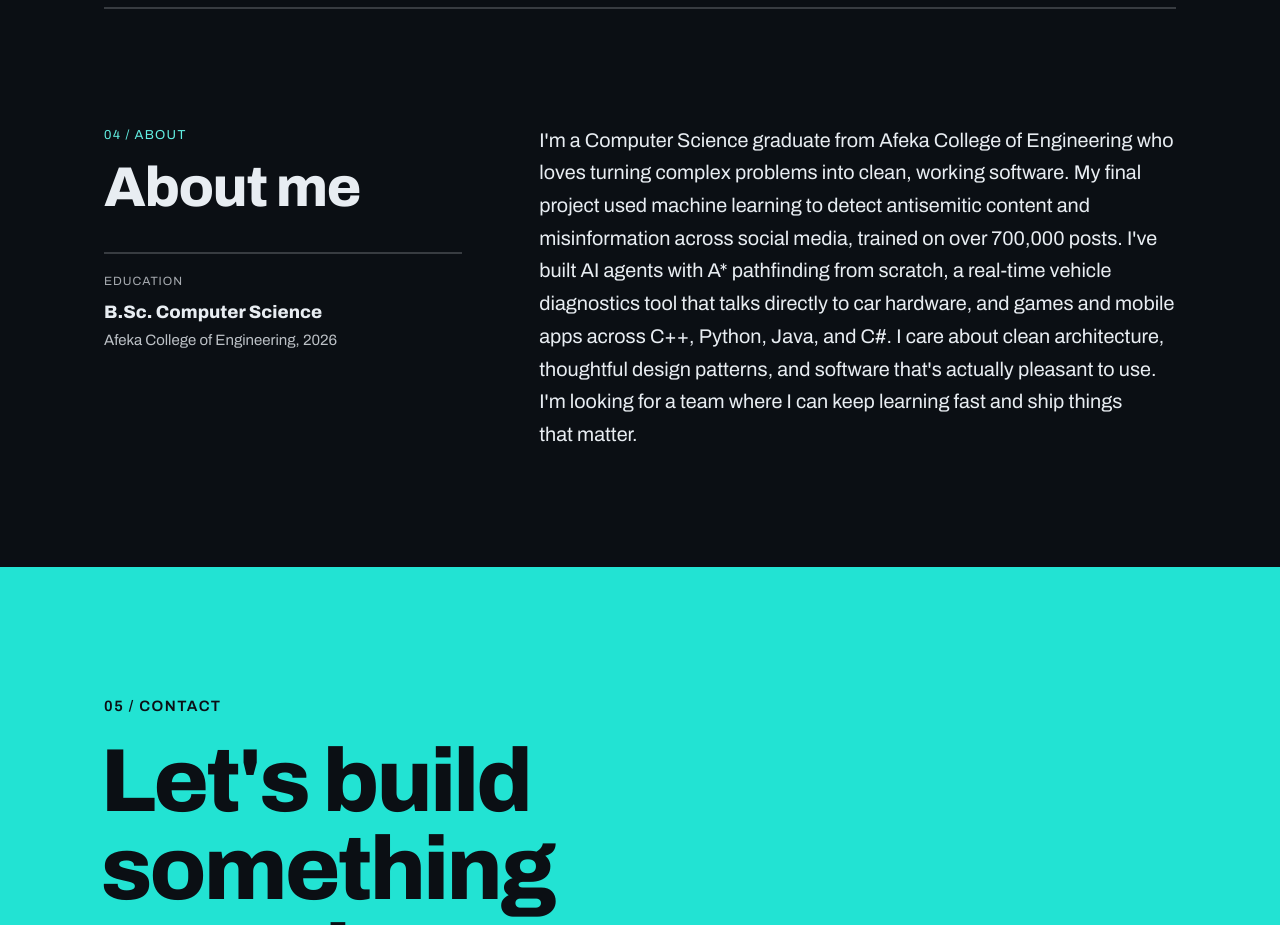
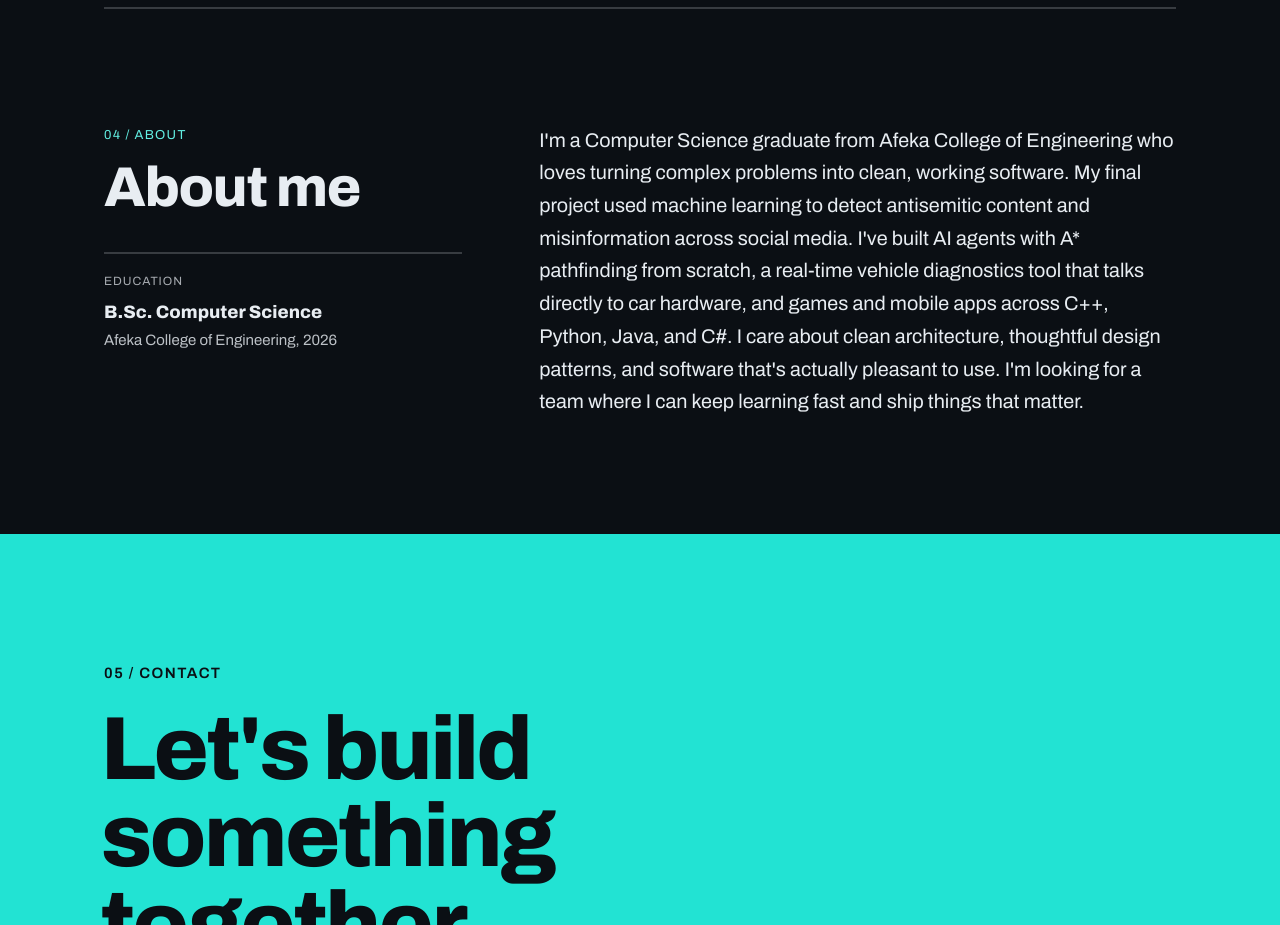
Before and after one commit to BenSarks/BenSarks.github.io, a React (Vite) app: page / in a window 1280 px wide. Shown: the part 5020-5945 px from the top of the page. Built offline with nearby package versions, Linux system fonts and the light colour scheme.

Commit message:
Enhance PROFILE with greeting and refined about text
Updated the PROFILE object to include a greeting and refined the about section for clarity.

```diff
--- a/src/data.js
+++ b/src/data.js
@@ -1,7 +1,7 @@
-// All site content lives here. Edit this file to update the portfolio.
 
 export const PROFILE = {
   name: 'Ben',
+  greeting: "Hi, I'm Ben",
   role: 'Software Engineer',
   intro:
     'I build intelligent software, from machine learning pipelines and autonomous AI agents to full-stack web and mobile apps.',
@@ -14,7 +14,7 @@ export const PROFILE = {
     { label: 'Stack', value: 'C++, Python, Java, C#, JavaScript' },
   ],
   about:
-    "I'm a Computer Science graduate from Afeka College of Engineering who loves turning complex problems into clean, working software. My final project used machine learning to detect antisemitic content and misinformation across social media, trained on over 700,000 posts. I've built AI agents with A* pathfinding from scratch, a real-time vehicle diagnostics tool that talks directly to car hardware, and games and mobile apps across C++, Python, Java, and C#. I care about clean architecture, thoughtful design patterns, and software that's actually pleasant to use. I'm looking for a team where I can keep learning fast and ship things that matter.",
+    "I'm a Computer Science graduate from Afeka College of Engineering who loves turning complex problems into clean, working software. My final project used machine learning to detect antisemitic content and misinformation across social media. I've built AI agents with A* pathfinding from scratch, a real-time vehicle diagnostics tool that talks directly to car hardware, and games and mobile apps across C++, Python, Java, and C#. I care about clean architecture, thoughtful design patterns, and software that's actually pleasant to use. I'm looking for a team where I can keep learning fast and ship things that matter.",
 };
 
 export const STATS = [
@@ -35,7 +35,7 @@ export const FEATURED = [
     summary:
       'A full-stack ML system that monitors Instagram and Reddit for antisemitic content and misinformation, classifies posts in real time, and visualizes trends on an analytics dashboard. Built in response to the surge of online antisemitic incitement after October 7th.',
     highlights: [
-      'NLP classifier (scikit-learn, TF-IDF + SGDClassifier) trained on labeled posts with class balancing',
+      'NLP classifier (scikit-learn, TF-IDF + SGDClassifier) trained on a large labeled dataset with class balancing',
       'OCR with EasyOCR to catch hateful text hidden in memes and images',
       'Extensible multi-platform scraper architecture with retry logic and rate limiting',
       'FastAPI + MySQL backend serving real-time inference',
```
